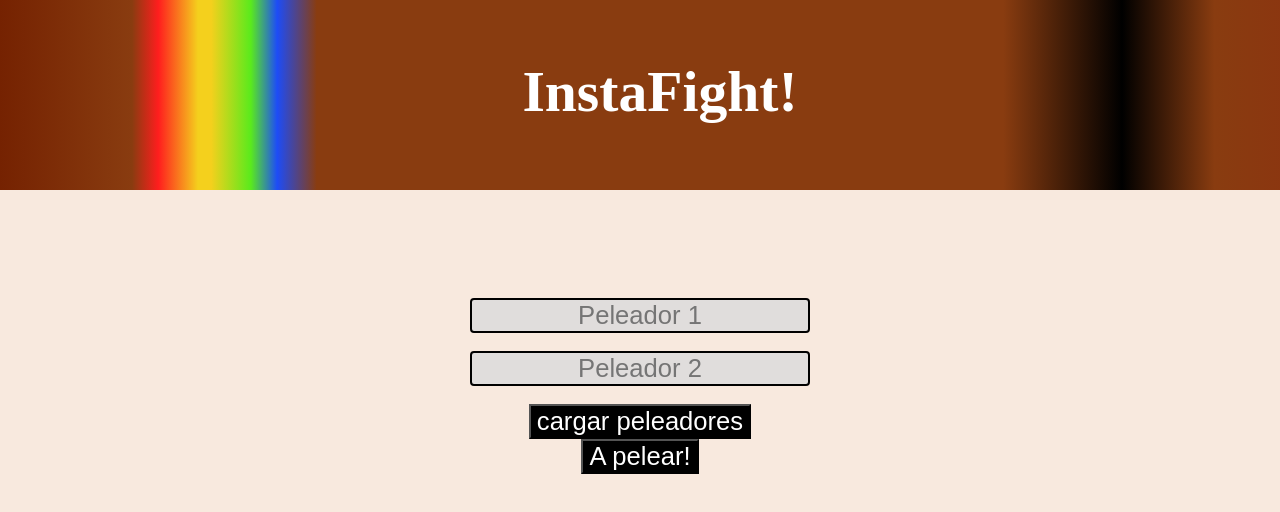
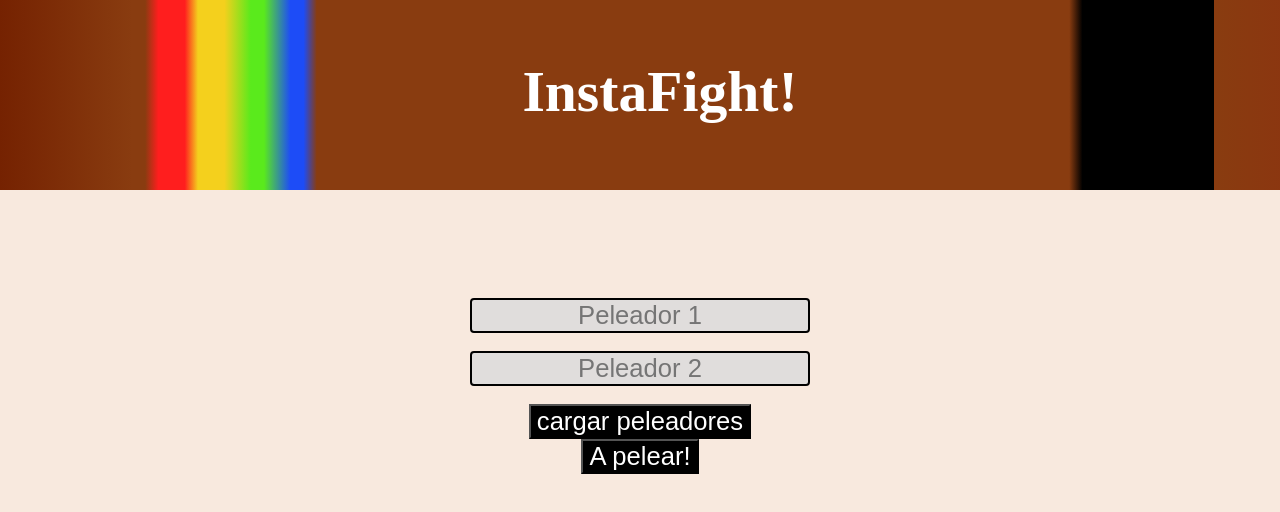
Before and after one commit to JuanCamiloUsecheRodriguez/parcial1Web, a React (Create React App) app in the folder frontend/: page / in a window 1280 px wide. Shown: the top 512 px of the page. Built offline with nearby package versions, Linux system fonts and the light colour scheme; a web font is replaced by a local one.

Commit message:
Mejorar header

```diff
--- a/frontend/src/App.css
+++ b/frontend/src/App.css
@@ -10,10 +10,10 @@
 
 .App-header {
   background: #f0b7a1; /* Old browsers */
-background: -moz-linear-gradient(left, #f0b7a1 0%, #752201 0%, #893c10 10%, #893c10 10%, #ff1e1e 12%, #f4d01d 15%, #f4d01d 16%, #5aea1c 19%, #1d4cf7 21%, #1d4cf7 21%, #893c10 24%, #893c10 76%, #000000 85%, #893c10 92%, #8c3310 100%, #bf6e4e 100%); /* FF3.6-15 */
-background: -webkit-linear-gradient(left, #f0b7a1 0%,#752201 0%,#893c10 10%,#893c10 10%,#ff1e1e 12%,#f4d01d 15%,#f4d01d 16%,#5aea1c 19%,#1d4cf7 21%,#1d4cf7 21%,#893c10 24%,#893c10 76%,#000000 85%,#893c10 92%,#8c3310 100%,#bf6e4e 100%); /* Chrome10-25,Safari5.1-6 */
-background: linear-gradient(to right, #f0b7a1 0%,#752201 0%,#893c10 10%,#893c10 10%,#ff1e1e 12%,#f4d01d 15%,#f4d01d 16%,#5aea1c 19%,#1d4cf7 21%,#1d4cf7 21%,#893c10 24%,#893c10 76%,#000000 85%,#893c10 92%,#8c3310 100%,#bf6e4e 100%); /* W3C, IE10+, FF16+, Chrome26+, Opera12+, Safari7+ */
-filter: progid:DXImageTransform.Microsoft.gradient( startColorstr='#f0b7a1', endColorstr='#bf6e4e',GradientType=1 ); /* IE6-9 */
+background: -moz-linear-gradient(left, #f0b7a1 0%, #752201 0%, #893c10 10%, #893c10 11%, #893c10 11%, #ff1e1e 12%, #ff1e1e 14%, #ff1e1e 14%, #f4d01d 15%, #f4d01d 17%, #5aea1c 19%, #5aea1c 19%, #5aea1c 20%, #1d4cf7 22%, #1d4cf7 22%, #1d4cf7 23%, #1d4cf7 23%, #893c10 24%, #893c10 81%, #000000 82%, #000000 86%, #000000 92%, #893c10 92%, #8c3310 100%, #bf6e4e 100%); /* FF3.6-15 */
+background: -webkit-linear-gradient(left, #f0b7a1 0%,#752201 0%,#893c10 10%,#893c10 11%,#893c10 11%,#ff1e1e 12%,#ff1e1e 14%,#ff1e1e 14%,#f4d01d 15%,#f4d01d 17%,#5aea1c 19%,#5aea1c 19%,#5aea1c 20%,#1d4cf7 22%,#1d4cf7 22%,#1d4cf7 23%,#1d4cf7 23%,#893c10 24%,#893c10 81%,#000000 82%,#000000 86%,#000000 92%,#893c10 92%,#8c3310 100%,#bf6e4e 100%); /* Chrome10-25,Safari5.1-6 */
+background: linear-gradient(to right, #f0b7a1 0%,#752201 0%,#893c10 10%,#893c10 11%,#893c10 11%,#ff1e1e 12%,#ff1e1e 14%,#ff1e1e 14%,#f4d01d 15%,#f4d01d 17%,#5aea1c 19%,#5aea1c 19%,#5aea1c 20%,#1d4cf7 22%,#1d4cf7 22%,#1d4cf7 23%,#1d4cf7 23%,#893c10 24%,#893c10 81%,#000000 82%,#000000 86%,#000000 92%,#893c10 92%,#8c3310 100%,#bf6e4e 100%); /* W3C, IE10+, FF16+, Chrome26+, Opera12+, Safari7+ */
+filter: progid:DXImageTransform.Microsoft.gradient( startColorstr='#f0b7a1', endColorstr='#bf6e4e',GradientType=1 );
   height: 150px;
   padding: 20px;
   color: white;
```
